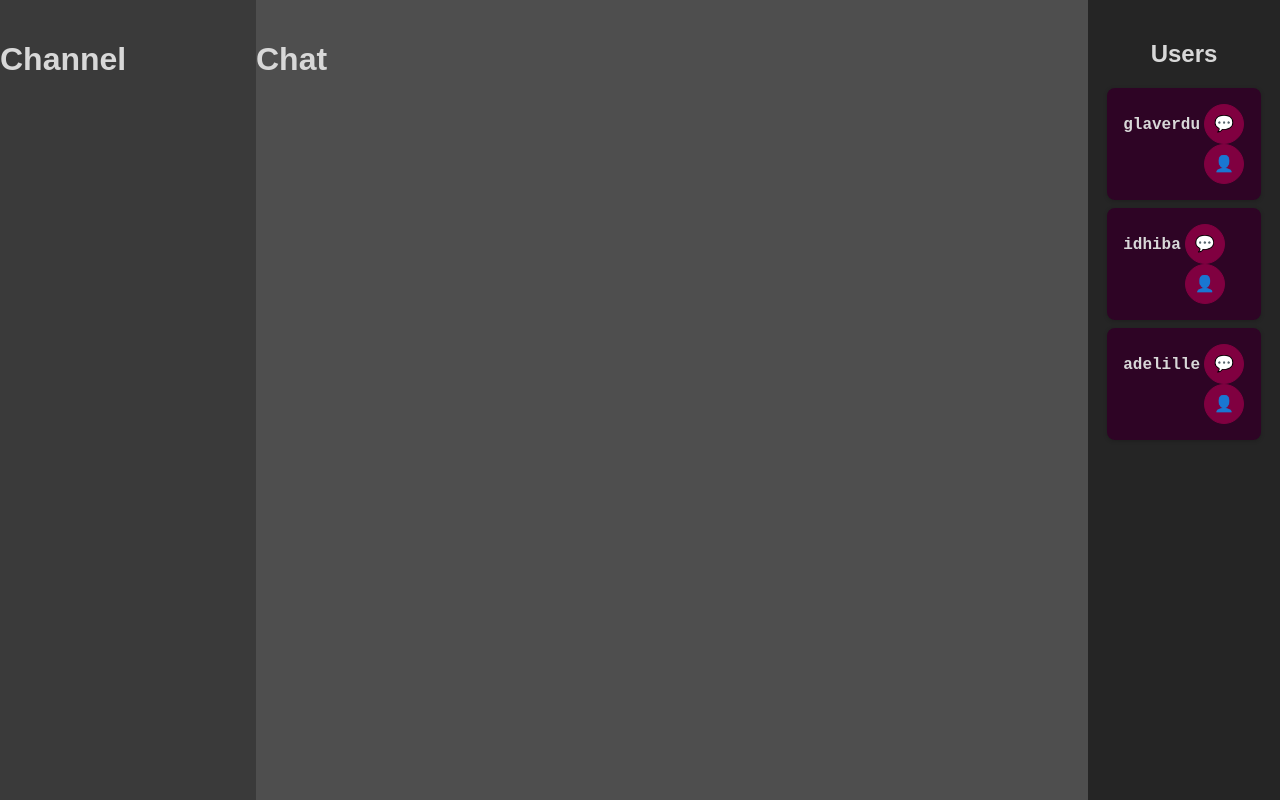
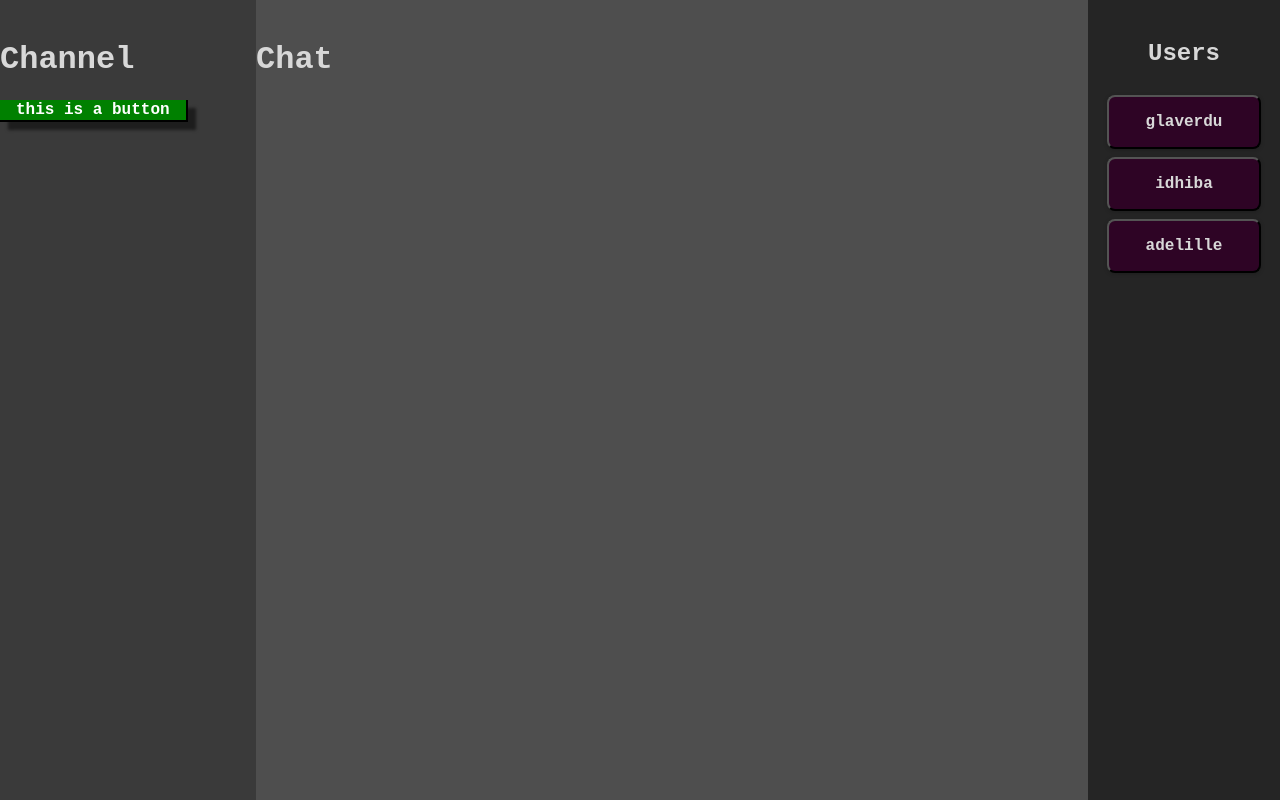
Before and after one commit to Alexdelia/training_ft_transcendance, a React (Create React App) app in the folder 04_react/: page / in a window 1280 px wide. Built offline with nearby package versions, Linux system fonts and the light colour scheme.

Commit message:
do a button

```diff
--- a/04_react/src/App.tsx
+++ b/04_react/src/App.tsx
@@ -1,12 +1,15 @@
 import React from 'react';
 import User from './components/user.component';
+import Chan from './components/chan.component';
 
 import i_user from './interface/user.interface';
 
-function App() {
+function App()
+{
 	let users: i_user[] = [];
 
-	function addUser(user: i_user) {
+	function addUser(user: i_user)
+	{
 		users.push(user);
 	}
 
@@ -18,6 +21,9 @@ function App() {
 		<div>
 			<div className='split split--chan split--left'>
 				<h1>Channel</h1>
+				<div className='split--left--div' /*this style doesn't exist*/>
+					<Chan />
+				</div>
 			</div >
 
 			<div className='split split--chan split--center'>
@@ -26,7 +32,7 @@ function App() {
 
 			<div className='split split--chan split--right'>
 				<h2>Users</h2>
-				<div className='split--center-div'>
+				<div className='split--center--div' /*this style doesn't exist*/>
 					<User user={users[0]} />
 					<User user={users[1]} />
 					<User user={users[2]} />
--- a/04_react/src/components/backdrop.tsx
+++ b/04_react/src/components/backdrop.tsx
@@ -1,4 +1,4 @@
-function Backdrop(props: { onClick: () => void }) {
+	function Backdrop(props: { onClick: () => void }) {
 	return <div className='backdrop' onClick={props.onClick} />;
 }
 
--- /dev/null
+++ b/04_react/src/components/chan.component.tsx
@@ -0,0 +1,16 @@
+import { useState } from "react";
+
+import i_user from "../interface/user.interface";
+
+import Backdrop from "./backdrop";
+
+function Chan()
+{
+	return (
+		<div>
+			<button className='btn'>this is a button</button>
+		</div>
+	);
+}
+
+export default Chan;
--- a/04_react/src/components/chat.modal.tsx
+++ /dev/null
@@ -1,12 +0,0 @@
-function ChatModal(props: { srcName: string, dstName: string, onClose: () => void }) {
-	return (
-		<div className='modal'>
-			<button className='btn btn--cross' onClick={props.onClose}>✘</button>
-			<h2>{props.srcName} ⇌ {props.dstName}</h2>
-			<div className='card card--chat'></div>
-			<input className='card card--input' type='text' placeholder=' 💬' />
-		</div>
-	);
-}
-
-export default ChatModal
--- a/04_react/src/components/profile.modal.tsx
+++ b/04_react/src/components/profile.modal.tsx
@@ -1,6 +1,8 @@
+import userEvent from "@testing-library/user-event";
 import i_user from "../interface/user.interface";
 
-function ProfileModal(props: { user: i_user, onClose: () => void }) {
+function ProfileModal(props: { user: i_user, onClose: () => void })
+{
 	const w = (props.user.win ? props.user.win : 0)
 	const l = (props.user.lose ? props.user.lose : 0)
 	const rate = ((w / (w + l) * 100).toFixed(2));
@@ -9,11 +11,22 @@ function ProfileModal(props: { user: i_user, onClose: () => void }) {
 
 	return (
 		<div className='modal'>
-			<button className='btn btn--cross' onClick={props.onClose}>✘</button>
-			<h2>{props.user.name}</h2>
-			<img className="img" src={p} alt="profile" />
-			<p>winrate: {w}|{l} {rate_to_print}</p>
-		</div>
+			<div>
+				<button className='btn btn--cross' onClick={props.onClose}>✘</button>
+			</div>
+			<div>
+				<h2>{props.user.name}</h2>
+			</div>
+			<div>
+				<img className="img" src={p} alt="profile" />
+			</div>
+			<div>
+				<p>winrate: {w}|{l} {rate_to_print}</p>
+			</div>
+			<div>
+				{"adelille" !== props.user.name && <input className='card card--input' type='text' placeholder=' 💬' />}
+			</div>
+		</div >
 	);
 }
 
--- a/04_react/src/components/user.component.tsx
+++ b/04_react/src/components/user.component.tsx
@@ -3,29 +3,21 @@ import { useState } from "react";
 import i_user from "../interface/user.interface";
 
 import Backdrop from "./backdrop";
-import ChatModal from "./chat.modal";
 import ProfileModal from "./profile.modal";
 
-function User(props: { user: i_user }) {
-	const [showChat, setShowChat] = useState(false);
+function User(props: { user: i_user })
+{
 	const [showProfile, setShowProfile] = useState(false);
 
-	function resetAllStateHandle(): void {
-		setShowChat(false);
+	function resetAllStateHandle(): void
+	{
 		setShowProfile(false);
 	}
 
 	return (
 		<div>
-			<div className='card' style={{ display: "flex" }}>
-				<span className='h--username' style={{ flexGrow: "1" }}>{props.user.name}</span>
-				<span>
-					<button className='btn' onClick={() => { setShowChat(true) }}>💬</button>
-					<button className='btn' onClick={() => { setShowProfile(true) }}>👤</button>
-				</span >
-			</div >
-			{(showChat || showProfile) && <Backdrop onClick={resetAllStateHandle} />}
-			{showChat && <ChatModal srcName='adelille' dstName={props.user.name} onClose={() => { setShowChat(false) }} />}
+			<button className='card h--username' onClick={() => { setShowProfile(true) }}>{props.user.name}</button>
+			{showProfile && <Backdrop onClick={resetAllStateHandle} />}
 			{showProfile && <ProfileModal user={props.user} onClose={() => { setShowProfile(false) }} />}
 		</div>
 	);
--- a/04_react/src/index.css
+++ b/04_react/src/index.css
@@ -3,7 +3,7 @@
 }
 
 body {
-	font-family: sans-serif;
+	font-family: System, monospace;
 	margin: 3rem;
 	background-color: #3a3a3a;
 }
@@ -66,21 +66,45 @@ p {
 }
 
 .btn {
+	display: inline-block;
 	font: inherit;
-	/*padding: 0.5rem 0.5rem;*/
+	font-weight: bolder;
 	cursor: pointer;
-	border-radius: 50%;
-	background-color: #800040;
+	position: relative;
+	padding: 0 1em;
+	background-origin: padding-box;
+	transition: all .2s ease-in;
+	background-size: auto;
+	background-color: #008000;
 	color: white;
-	border: 1px solid #800040;
-	margin: 0 0.25rem;
-	height: 2.5rem;
-	width: 2.5rem;
+	border: 0;
+	border-right: 2px outset #032800;
+	border-bottom: 2px outset #032800;
+	box-shadow: .5em .5em 3px rgba(0, 0, 0, .5);
+	height: 1.4rem;
+	text-align: center;
+	margin: 0;
 }
 
 .btn:hover {
-	background-color: #9c1458;
-	border-color: #9c1458;
+	position: absolute;
+	transition-property: all;
+	transition-duration: 0.2s;
+	background-color: #32CD32;
+	box-shadow: 0 0 0 rgba(0, 0, 0, .5);
+	margin-left: 0.3rem;
+	margin-top: 0.3rem;
+}
+
+.btn:hover:after {
+	content: '';
+	position: absolute;
+	top: -0.3rem;
+	left: -0.3rem;
+	height: calc(100% + 0.3rem);
+	width: calc(100% + 0.3rem);
+	/*border: 3px solid blue;*/
+	box-sizing: border-box;
 }
 
 .btn--alt {
@@ -126,6 +150,7 @@ p {
 	box-shadow: 0;
 	border: 0;
 	width: 100%;
+	margin-left: 0;
 }
 
 .actions {
```
Also changed, not shown: 1 other file (tests, documents, lock files or other folders).
